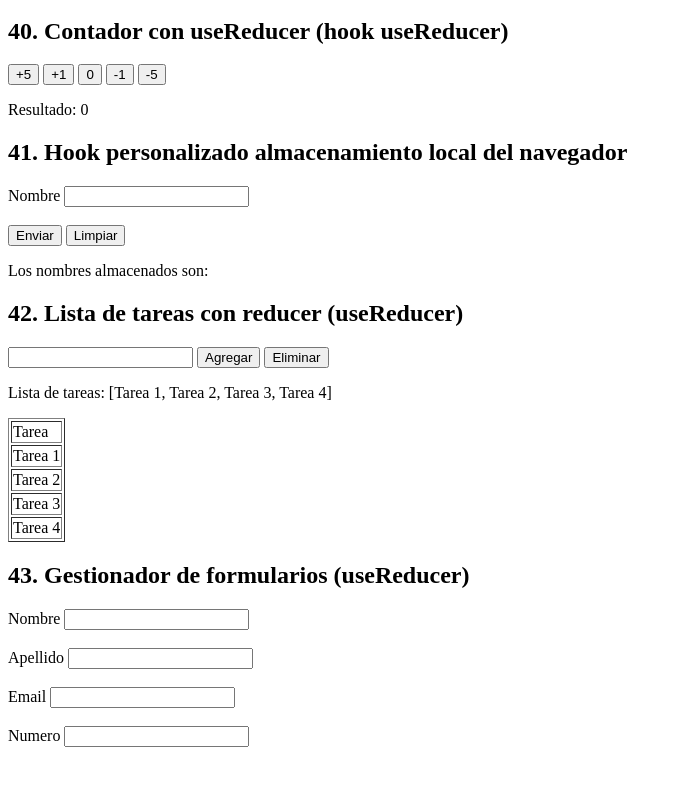
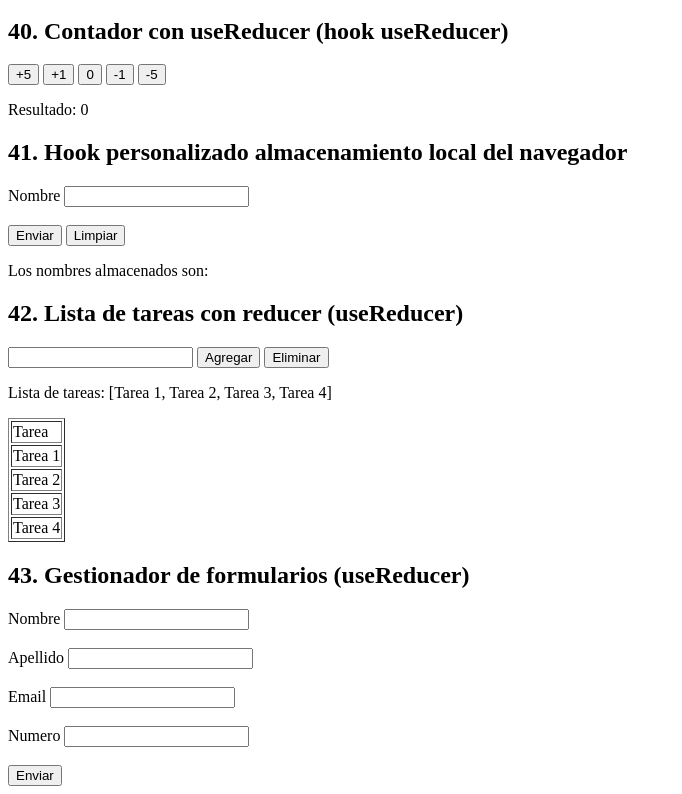
Before and after one commit to matiasmoscone1/practica-ejercicios-logica-programacion-react, a React (Vite) app: page / in a window 1280 px wide. Shown: the part 6897-7691 px from the top of the page, without its empty margins (0-682 px from the left). Before the commit the page ends 7652 px from the top, so only its background shows below. Built offline with nearby package versions, Linux system fonts and the light colour scheme.

Commit message:
Agregando boton enviar, ejercicio43

```diff
--- a/src/ejercicios/GestionFormularioReducer.jsx
+++ b/src/ejercicios/GestionFormularioReducer.jsx
@@ -4,6 +4,7 @@
 //nombre, email, contraseña). Usa useReducer para gestionar el estado del formulario.
 //Implementa la capacidad de manejar cambios en los campos y mostrar el estado del formulario.
 
+import e from "cors";
 import { useReducer } from "react";
 
 
@@ -27,6 +28,12 @@ const GestionFormularioReducer = () => {
 
     console.log(state);
 
+
+
+    const submitButton = (e) => {
+        e.preventDefault();
+    }
+
     return(<>
         <h2>43. Gestionador de formularios (useReducer)</h2>
 
@@ -38,8 +45,8 @@ const GestionFormularioReducer = () => {
             <label>Email </label>
             <input type="text" onChange={(e) => {cambiaValor(e.target.value)}}/><br/><br/>
             <label>Numero </label>
-            <input type="number" onChange={(e) => {cambiaValor(e.target.value)}}/>
-
+            <input type="number" onChange={(e) => {cambiaValor(e.target.value)}}/><br/><br/>
+            <button onClick={() => {submitButton(e)}}>Enviar</button>
         </form>
 
 
```
